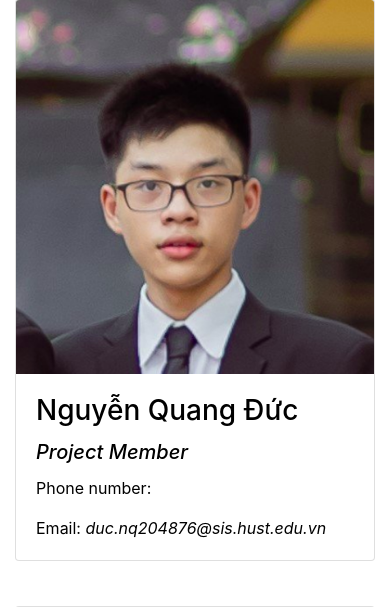
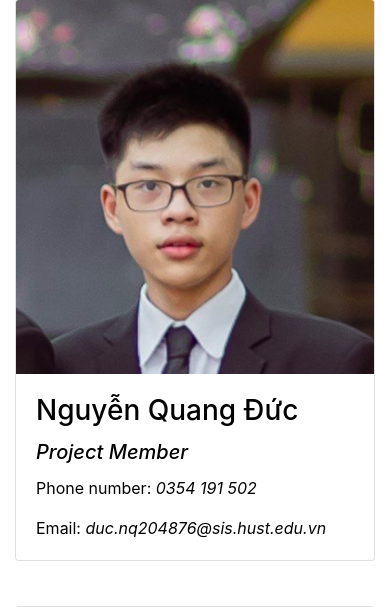
Before and after one commit to nndcuong/Thesis_Becaked_Dashboard, a Flask app: page /contact in a window 390 px wide. Shown: the part 1936-2543 px from the top of the page. Run offline with Flask 2, Linux system fonts and the light colour scheme; some libraries are stand-ins or nearby versions.

Commit message:
add phone#

```diff
--- a/templates/contact.html
+++ b/templates/contact.html
@@ -48,7 +48,7 @@
                 <div class="card-body">
                     <h3 class="card-title">Nguyễn Quang Đức</h3>
                     <h5 class="card-title"><i>Project Member</i></h5>
-                    <p class="card-text">Phone number: <i></i></p>
+                    <p class="card-text">Phone number: <i>0354 191 502</i></p>
                     <p class="card-text">Email: <i>duc.nq204876@sis.hust.edu.vn</i></p>
                 </div>
             </div>
```
